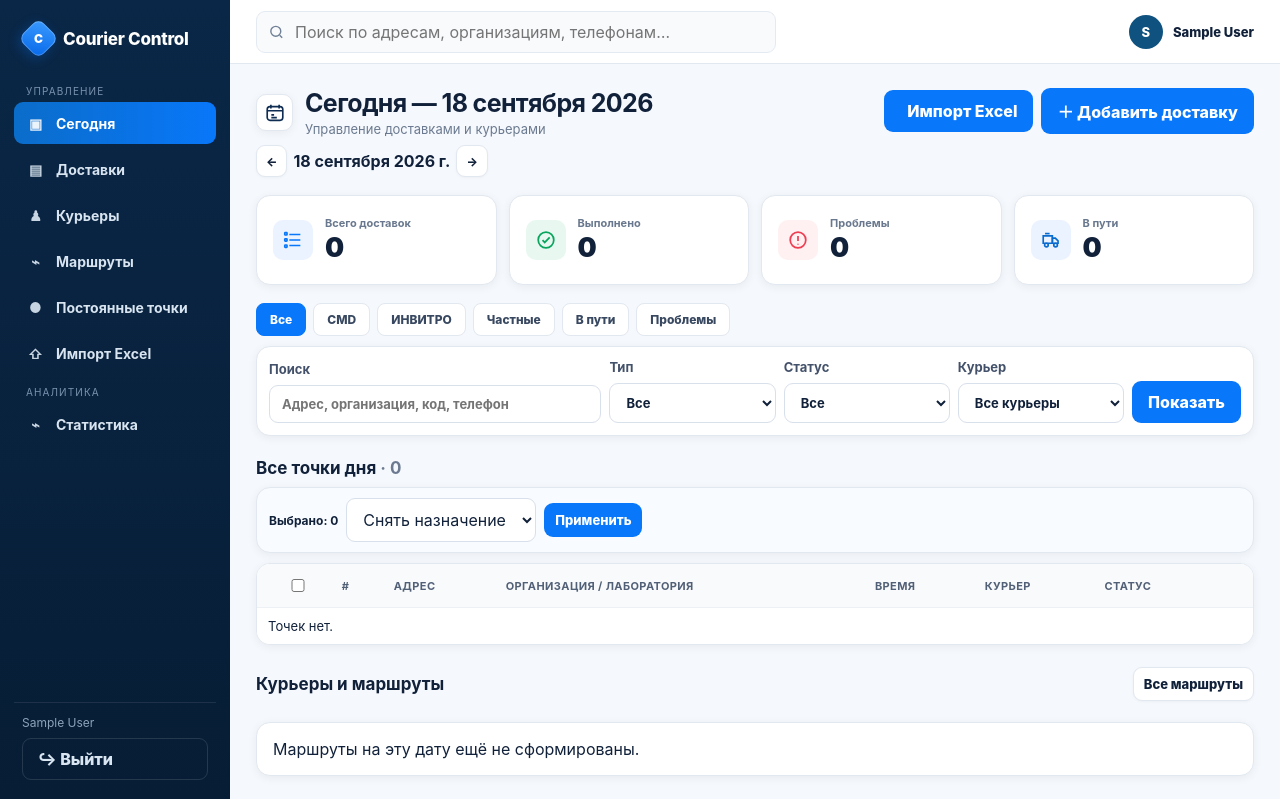
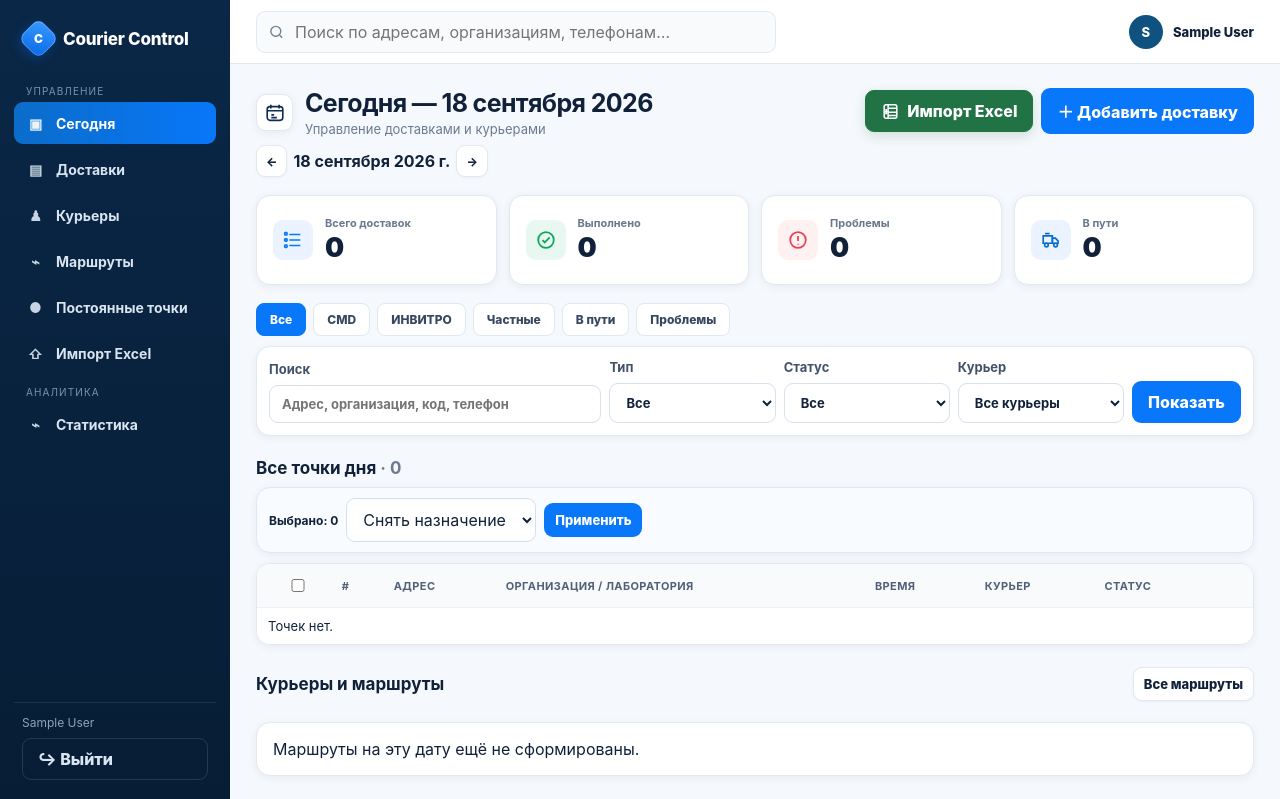
Before and after one commit to Hardoffx/courier-control, a Django app: page /dispatcher/ in a window 1280 px wide. Shown: the top 799 px of the page. Run offline with Django 5.2, Linux system fonts and the light colour scheme; the visitor is signed in with stand-in values (Sample User, id 1); data comes from the database, SQL or seed files in the repository; data that the repository does not hold is empty.

Commit message:
Add Excel green action styling

```diff
--- a/deliveries/static/css/mobile-stability.css
+++ b/deliveries/static/css/mobile-stability.css
@@ -242,3 +242,14 @@ body:not(.dispatcher-ui):not(.courier-ui) main.wrap > .card form .btn { margin-t
     color: #e79218;
   }
 }
+
+
+/* Excel import action */
+.excel-action {
+  background: #217346 !important;
+  border-color: #217346 !important;
+  color: #fff !important;
+  box-shadow: 0 4px 12px rgba(33,115,70,.18);
+}
+.excel-action:hover { background: #1d633d !important; border-color: #1d633d !important; }
+.excel-action svg { width: 19px; height: 19px; flex: none; }
```
